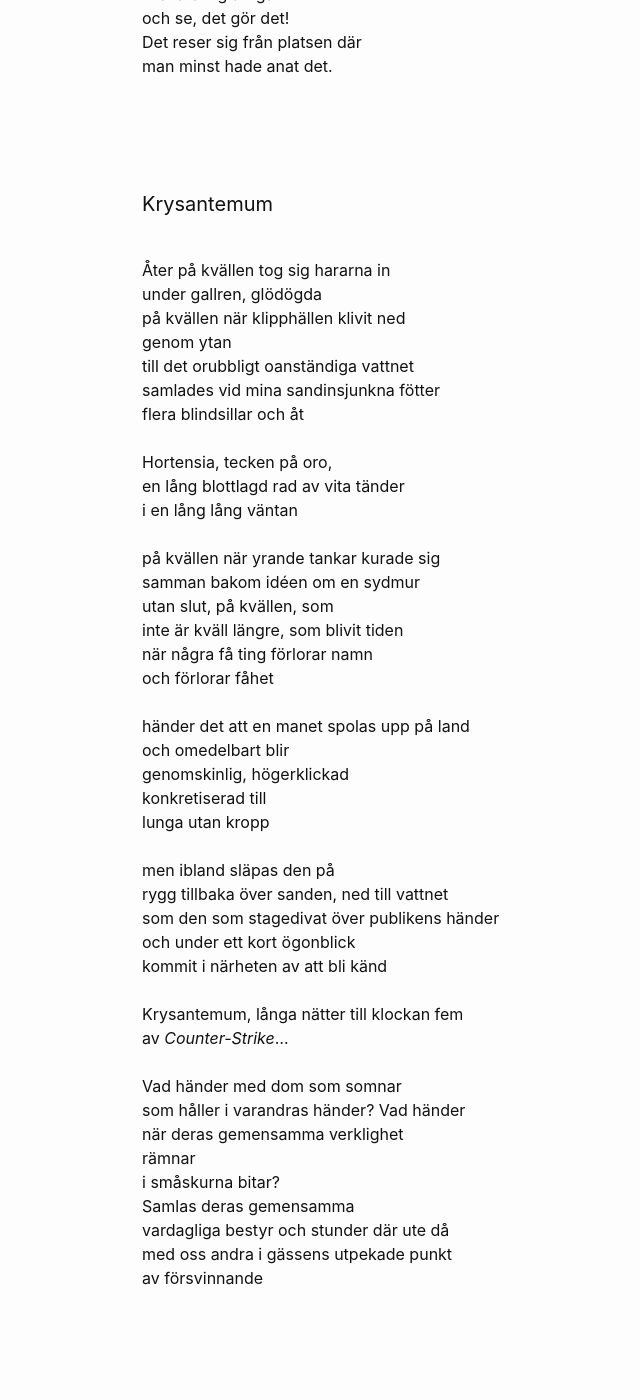
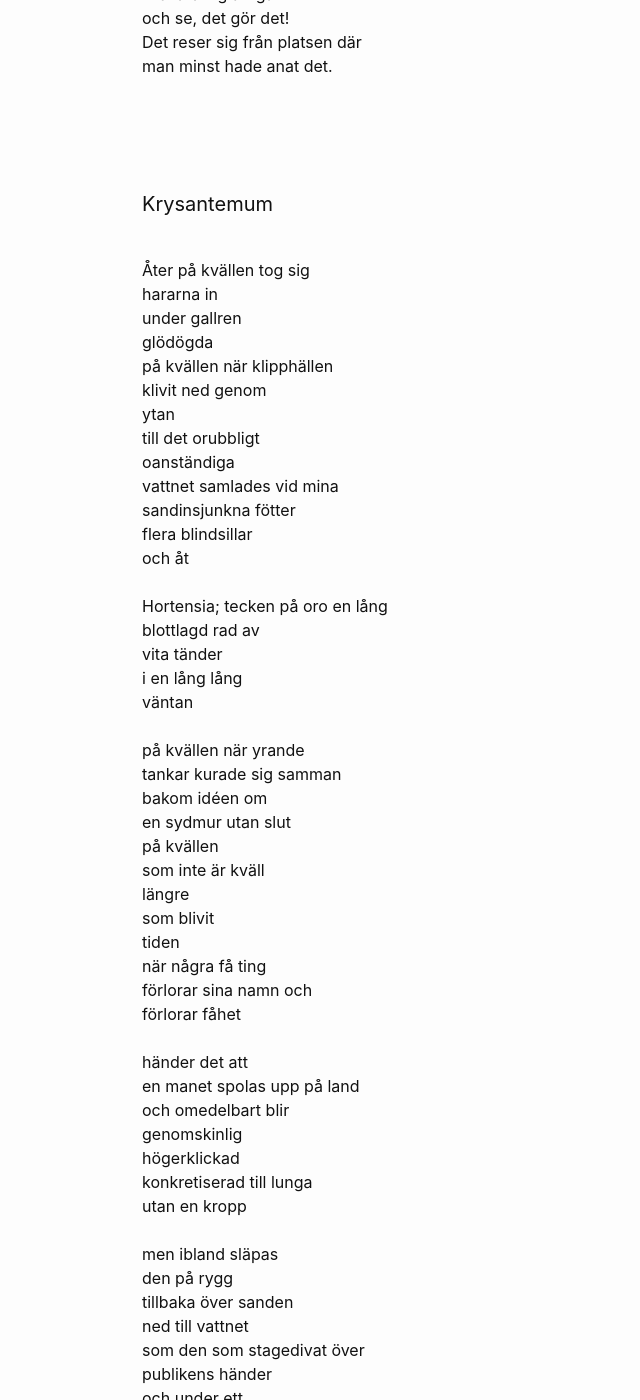
Before and after one commit to terr4form4/terr4form4.github.io, a Jekyll site: the page built from _posts/poesi/2024-01-03-dikter-2023-2024.md, in a window 1280 px wide and 1400 px high, scrolled down 9173 px. Shown: the whole window, without its empty margins (128-768 px from the left). Built offline with Jekyll 4.4.1, drawn with Linux system fonts in a browser that asks for light colours; comment, search, counter and statistics services are not loaded; some of the changed text lies outside the part shown.

Commit message:
formattering

```diff
--- a/_posts/poesi/2024-01-03-dikter-2023-2024.md
+++ b/_posts/poesi/2024-01-03-dikter-2023-2024.md
@@ -383,48 +383,74 @@ man minst hade anat det.<br/>
 #### Krysantemum
 
 <br/>
-Åter på kvällen tog sig hararna in<br/>
-under gallren, glödögda<br/>
-på kvällen när klipphällen klivit ned<br/>
-genom ytan<br/>
-till det orubbligt oanständiga vattnet<br/>
-samlades vid mina sandinsjunkna fötter<br/>
-flera blindsillar och åt<br/>
+Åter på kvällen tog sig<br/>
+hararna in<br/>
+under gallren<br/>
+glödögda<br/>
+på kvällen när klipphällen<br/>
+klivit ned genom<br/>
+ytan<br/>
+till det orubbligt<br/>
+oanständiga<br/>
+vattnet samlades vid mina<br/>
+sandinsjunkna fötter<br/>
+flera blindsillar<br/>
+och åt<br/>
 <br/>
-Hortensia, tecken på oro,<br/>
-en lång blottlagd rad av vita tänder<br/>
-i en lång lång väntan<br/>
+Hortensia; tecken på oro
+en lång<br/>
+blottlagd rad av<br/>
+vita tänder<br/>
+i en lång lång<br/>
+väntan<br/>
 <br/>
-på kvällen när yrande tankar kurade sig<br/>
-samman bakom idéen om en sydmur<br/>
-utan slut, på kvällen, som<br/>
-inte är kväll längre, som blivit tiden<br/>
-när några få ting förlorar namn<br/>
-och förlorar fåhet<br/>
+på kvällen när yrande<br/>
+tankar kurade sig samman<br/>
+bakom idéen om<br/>
+en sydmur utan slut<br/>
+på kvällen<br/>
+som inte är kväll<br/>
+längre<br/>
+som blivit<br/>
+tiden<br/>
+när några få ting<br/>
+förlorar sina namn och<br/>
+förlorar fåhet<br/>
 <br/>
-händer det att en manet spolas upp på land<br/>
+händer det att<br/>
+en manet spolas upp på land<br/>
 och omedelbart blir<br/>
-genomskinlig, högerklickad<br/>
-konkretiserad till<br/>
-lunga utan kropp<br/>
+genomskinlig<br/>
+högerklickad<br/>
+konkretiserad till lunga<br/>
+utan en kropp<br/>
 <br/>
-men ibland släpas den på<br/>
-rygg tillbaka över sanden, ned till vattnet<br/>
-som den som stagedivat över publikens händer<br/>
-och under ett kort ögonblick<br/>
-kommit i närheten av att bli känd<br/>
+men ibland släpas<br/>
+den på rygg<br/>
+tillbaka över sanden<br/>
+ned till vattnet<br/>
+som den som stagedivat över<br/>
+publikens händer<br/>
+och under ett<br/>
+kort ögonblick<br/>
+kommit i närheten<br/>
+av att ha blivit känd<br/>
 <br/>
-Krysantemum, långa nätter till klockan fem<br/>
+Krysantemum, långa nätter
+till klockan fem<br/>
 av *Counter-Strike*...<br/>
 <br/>
 Vad händer med dom som somnar<br/>
-som håller i varandras händer? Vad händer<br/>
-när deras gemensamma verklighet<br/>
+som håller i varandras<br/>
+händer? Vad händer<br/>
+när deras gemensamma<br/>
+verklighet<br/>
 rämnar<br/>
 i småskurna bitar?<br/>
 Samlas deras gemensamma<br/>
-vardagliga bestyr och stunder där ute då<br/>
-med oss andra i gässens utpekade punkt<br/>
+vardagliga bestyr där ute då<br/>
+med oss andra<br/>
+i gässens utpekade punkt<br/>
 av försvinnande<br/>
 <br/>
 <br/>
```
